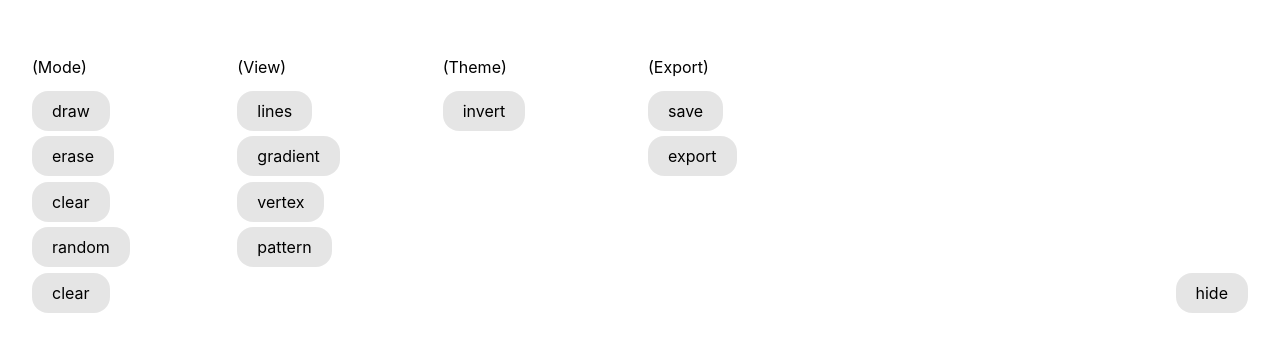
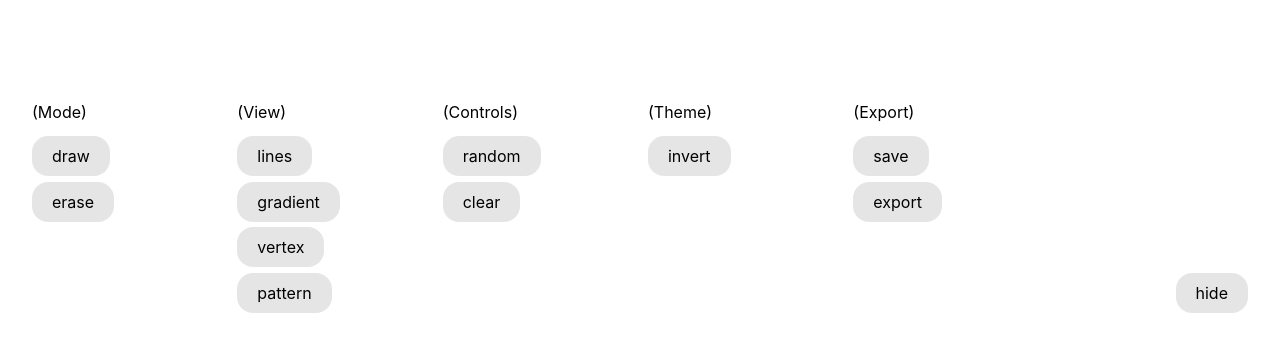
Before and after one commit to moritzsalla/polytess, a React (Create React App) app: page / in a window 1280 px wide. Shown: the part 455-804 px from the top of the page. Built offline with nearby package versions, Linux system fonts and the light colour scheme.

Commit message:
Refactor Menu and SvgCanvas components: use CSS variables for padding and border radius, improve layout, and enhance styling

```diff
--- a/src/components/Menu/Menu.module.css
+++ b/src/components/Menu/Menu.module.css
@@ -18,11 +18,11 @@
 .inner {
    overflow: auto;
    scroll-snap-type: x mandatory;
-   padding: 2rem;
+   padding: var(--contentPadding);
    display: grid;
    gap: 1rem;
    grid-template-columns: repeat(6, 1fr);
-   border-radius: 1rem;
+   border-radius: var(--borderRadius);
 }
 
 .panel {
@@ -45,5 +45,5 @@
    position: fixed;
    bottom: 0;
    right: 0;
-   padding: 2rem;
+   padding: var(--contentPadding);
 }
--- a/src/components/Menu/Menu.tsx
+++ b/src/components/Menu/Menu.tsx
@@ -1,7 +1,7 @@
 import css from "./Menu.module.css";
 import Button from "../Button/Button";
 import { MODES } from "../../config";
-import { useDispatch } from "react-redux";
+import { useDispatch, useSelector } from "react-redux";
 
 import {
 	clearPoints,
@@ -17,6 +17,7 @@ import {
 import { useState } from "react";
 import { VIEWS } from "../SvgCanvas/renderers";
 import { downloadSvgFile } from "../utils/svg";
+import type { RootState } from "../../store";
 
 const Menu = () => {
 	const [showControls, setShowControls] = useState(true);
@@ -38,19 +39,24 @@ const Controls = () => {
 	const dispatch = useDispatch();
 	const [saved, setSaved] = useState(false);
 
+	const view = useSelector<RootState, RootState["canvas"]["view"]>(
+		(state) => state.canvas.view,
+	);
+
+	const controls = [] as PanelButtonsConfig;
+
+	if (view === "gradient") {
+		// View specific controls
+	}
+
 	return (
 		<div className={css.inner}>
 			<Panel
 				title='Mode'
-				buttons={[
-					...MODES.map(({ name }) => ({
-						label: name,
-						onClick: () => dispatch(setMode(name)),
-					})),
-					{ label: "clear", onClick: () => dispatch(clearPoints()) },
-					{ label: "random", onClick: () => dispatch(generatePoints()) },
-					{ label: "clear", onClick: () => dispatch(clearPoints()) },
-				]}
+				buttons={MODES.map(({ name }) => ({
+					label: name,
+					onClick: () => dispatch(setMode(name)),
+				}))}
 			/>
 			<Panel
 				title='View'
@@ -58,6 +64,20 @@ const Controls = () => {
 					label: name,
 					onClick: () => dispatch(setView(name)),
 				}))}
+			/>
+			<Panel
+				title='Controls'
+				buttons={[
+					...controls,
+					{
+						label: "random",
+						onClick: () => dispatch(generatePoints()),
+					},
+					{
+						label: "clear",
+						onClick: () => dispatch(clearPoints()),
+					},
+				]}
 			/>
 			<Panel
 				title='Theme'
@@ -95,12 +115,14 @@ const Controls = () => {
 	);
 };
 
+type PanelButtonsConfig = Array<{ label: string; onClick: () => void }>;
+
 const Panel = ({
 	title,
 	buttons,
 }: {
 	title: string;
-	buttons: Array<{ label: string; onClick: () => void }>;
+	buttons: PanelButtonsConfig;
 }) => {
 	return (
 		<div className={css.panel}>
--- a/src/components/SvgCanvas/SvgCanvas.module.css
+++ b/src/components/SvgCanvas/SvgCanvas.module.css
@@ -1,6 +1,9 @@
 .root {
    cursor: crosshair;
    user-select: none;
+   height: 100vh;
+   height: 100lvh;
+   width: 100vw;
 }
 
 .customCursor {
--- a/src/components/SvgCanvas/SvgCanvas.tsx
+++ b/src/components/SvgCanvas/SvgCanvas.tsx
@@ -62,8 +62,6 @@ const SvgCanvas = forwardRef<SVGSVGElement, SvgCanvasProps>(
 				<svg
 					ref={mergeRefs(svgRef, forwardedRef)}
 					className={css.root}
-					width='100vw'
-					height='100vh'
 					onClick={handleCanvasEvent}
 					onPointerMove={(e) => {
 						// Only if mouse button is pressed
--- a/src/styles/global.css
+++ b/src/styles/global.css
@@ -1,23 +1,36 @@
 :root {
+	/* Colors */
 	--color-primary: black;
 	--color-secondary: white;
+	/* Easings */
 	--easeSnappy: cubic-bezier(0.87, 0, 0.13, 1);
 	--easeSmooth: cubic-bezier(0.45, 0.02, 0.09, 0.98);
+	/* Layout */
+	--contentPadding: 2rem;
+	--borderRadius: 1rem;
+}
+
+html {
+	/* BG *behind* body content */
+	background: var(--color-primary);
 }
 
 body {
-	margin: 0;
 	font-family: -apple-system, BlinkMacSystemFont, "Segoe UI", "Roboto",
 		"Oxygen", "Ubuntu", "Cantarell", "Fira Sans", "Droid Sans",
 		"Helvetica Neue", sans-serif;
+
+	/* Improved font rendering */
 	-webkit-font-smoothing: antialiased;
 	-moz-osx-font-smoothing: grayscale;
 
+	/* Base font size for rem units */
+	font-size: 16px;
+
+	/* Theme transition */
 	background: var(--color-primary);
 	color: var(--color-secondary);
-	font-size: 16px;
-
-	/* transition: background-color 0.25s ease-in-out, color 0.25s ease-in-out; */
+	transition: background-color 0.25s var(--easeSmooth), color 0.25s var(--easeSmooth);
 }
 
 * {
```
